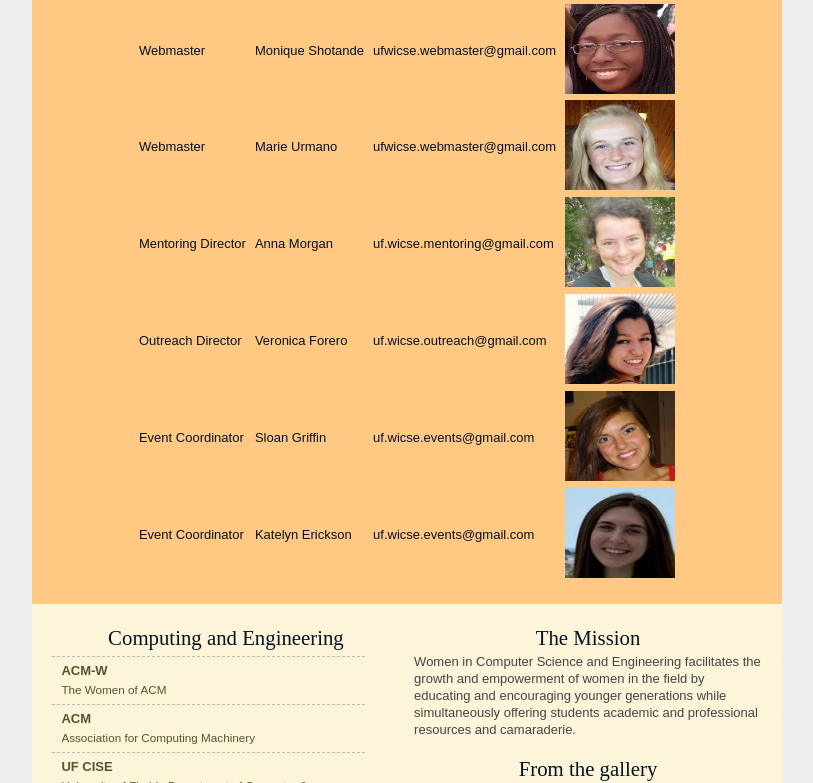
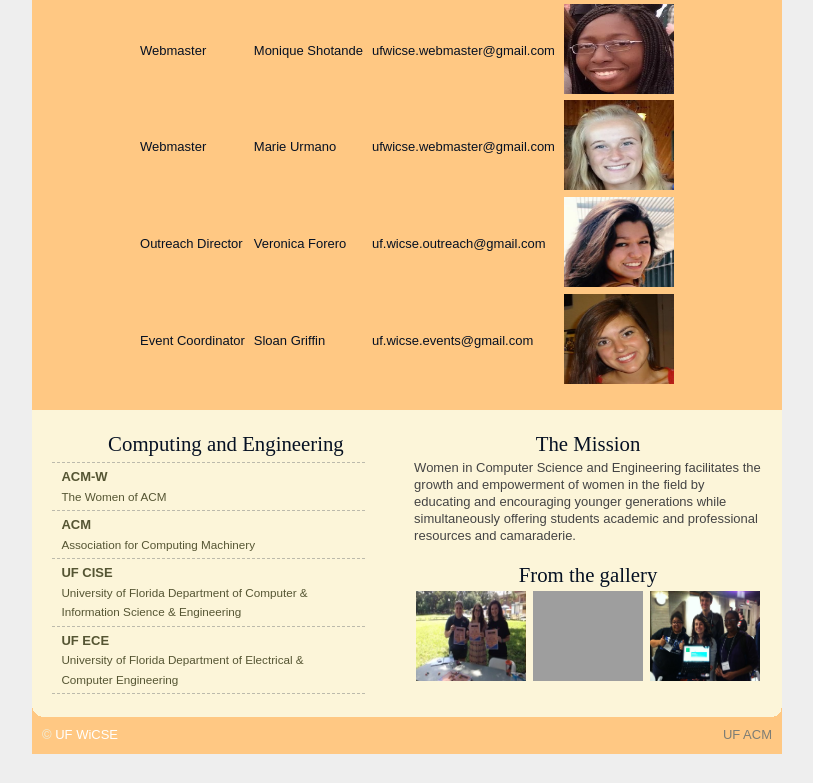
Before and after one commit to sloangrif/UF.WiCSE, a plain HTML site: page contact.html in a window 1280 px wide. Shown: the part 602-1385 px from the top of the page, without its empty margins (233-1046 px from the left). After the commit the page ends 1356 px from the top, so only its background shows below. Drawn offline with Linux system fonts and the light colour scheme; grey boxes are pictures that could not be loaded; files whose address does not match are found by name.

Commit message:
Changed Contact Information

```diff
--- a/contact.html
+++ b/contact.html
@@ -104,15 +104,6 @@
 			<td><img src="img/officers/marie.jpg" width="110" height="90" alt="" /></td>
 		</tr>
 		<tr>
-			<td>Mentoring Director</td>
-			<td style="width:5px"></td>
-			<td>Anna Morgan</td>
-			<td style="width:5px"></td>
-			<td>uf.wicse.mentoring@gmail.com</td>
-			<td style="width:5px"></td>
-			<td><img src="img/officers/anna.jpg" width="110" height="90" alt="" /></td>
-		</tr>
-		<tr>
 			<td>Outreach Director</td>
 			<td style="width:5px"></td>
 			<td>Veronica Forero</td>
@@ -130,15 +121,7 @@
 			<td style="width:5px"></td>
 			<td><img src="img/officers/sloan.jpg" width="110" height="90" alt="" /></td>
 		</tr>
-		<tr>
-			<td>Event Coordinator</td>
-			<td style="width:5px"></td>
-			<td>Katelyn Erickson</td>
-			<td style="width:5px"></td>
-			<td>uf.wicse.events@gmail.com</td>
-			<td style="width:5px"></td>
-			<td><img src="img/officers/kate.jpg" width="110" height="90" alt="" /></td>
-		</tr>
+
 		</table>
 
 	</div>
```
